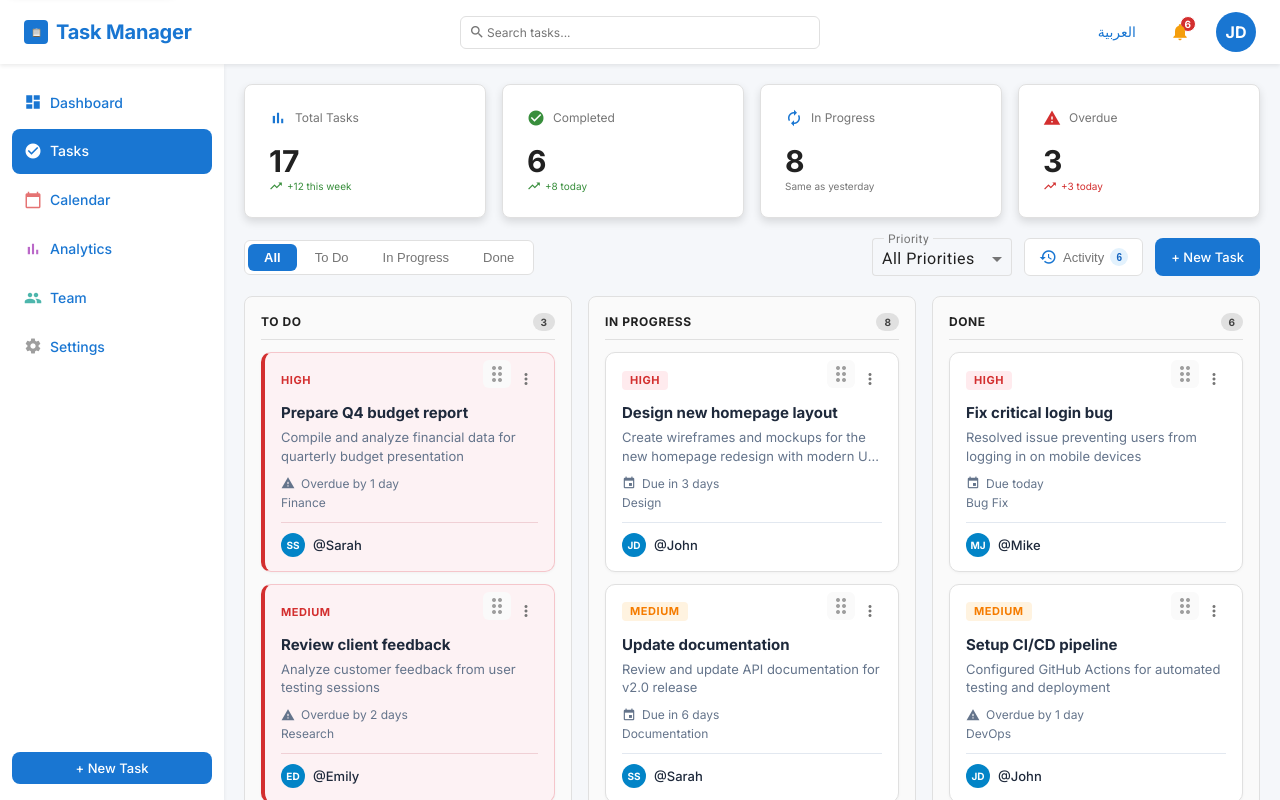
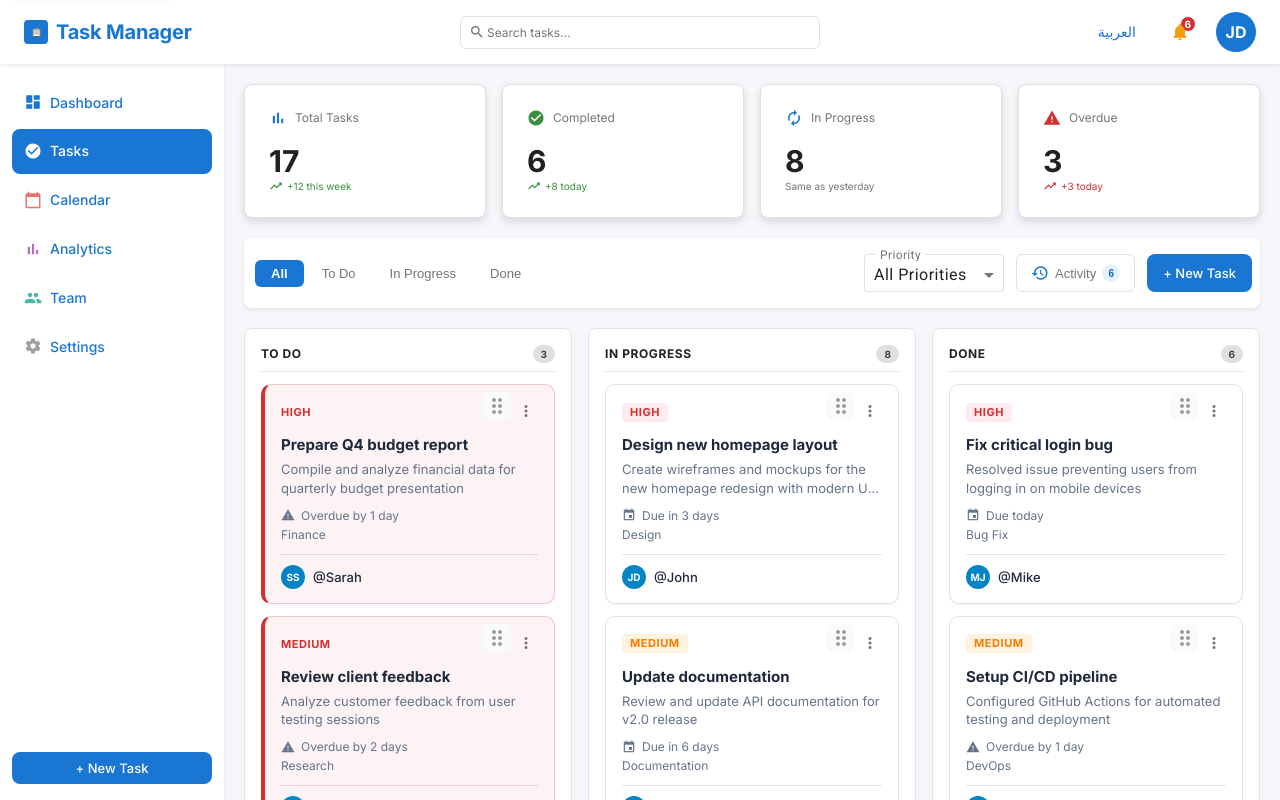
Before and after one commit to YasmineEl-shahat/task-manager, an Angular app: page /tasks in a window 1280 px wide. Built offline with nearby package versions, Linux system fonts and the light colour scheme; data requests are answered from the project's data file.

Commit message:
style: update dashboard action bar and kanban column styles for consistency

```diff
--- a/src/app/features/dashboard/pages/dashboard-page/dashboard-page.component.scss
+++ b/src/app/features/dashboard/pages/dashboard-page/dashboard-page.component.scss
@@ -37,6 +37,10 @@
   align-items: center;
   flex-wrap: wrap;
   gap: var(--space-3, 0.75rem);
+  background: var(--color-white-solid, #ffffff);
+  box-shadow: var(--box-shadow-default, 0px 2px 4px 0px #00000014);
+  padding: var(--spacing-lg, 1rem) var(--spacing-sm, 0.5rem);
+  border-radius: var(--radius-md, 8px);
 }
 
 .status-tabs {
@@ -44,7 +48,6 @@
   align-items: center;
   gap: 2px;
   background: var(--color-white-solid, #ffffff);
-  border: 1px solid var(--color-grey-88, #e0e0e0);
   border-radius: var(--radius-sm, 6px);
   padding: 3px;
 }
--- a/src/app/features/tasks/components/kanban-column/kanban-column.component.scss
+++ b/src/app/features/tasks/components/kanban-column/kanban-column.component.scss
@@ -4,7 +4,7 @@
 }
 
 .kanban-column {
-  background: var(--color-grey-50, #fafafa);
+  background-color: var(--color-bg-surface, #ffffff);
   border: 1px solid var(--color-grey-88, #e0e0e0);
   border-radius: var(--radius-md, 8px);
   padding: var(--space-4, 1rem);
```
